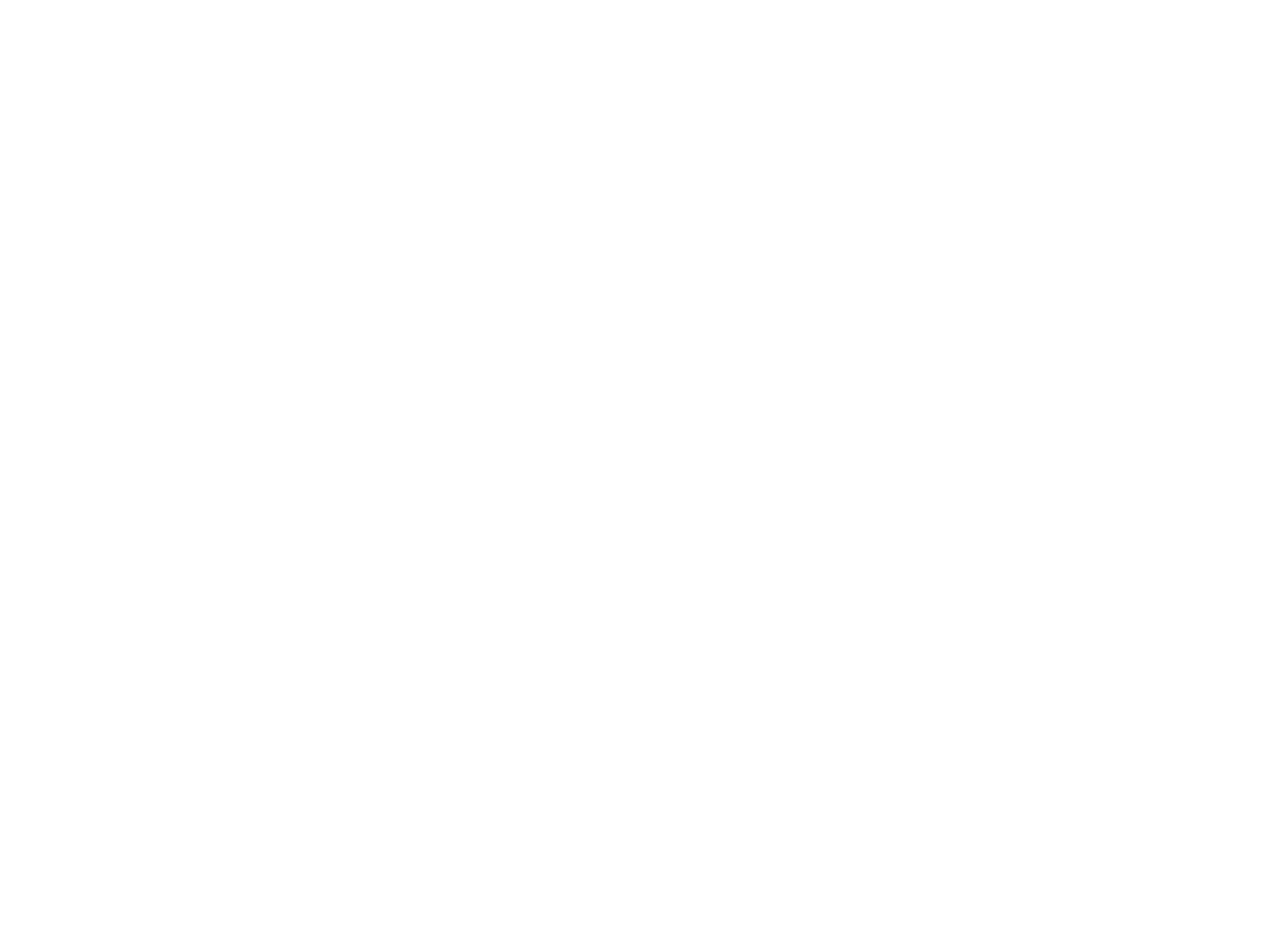
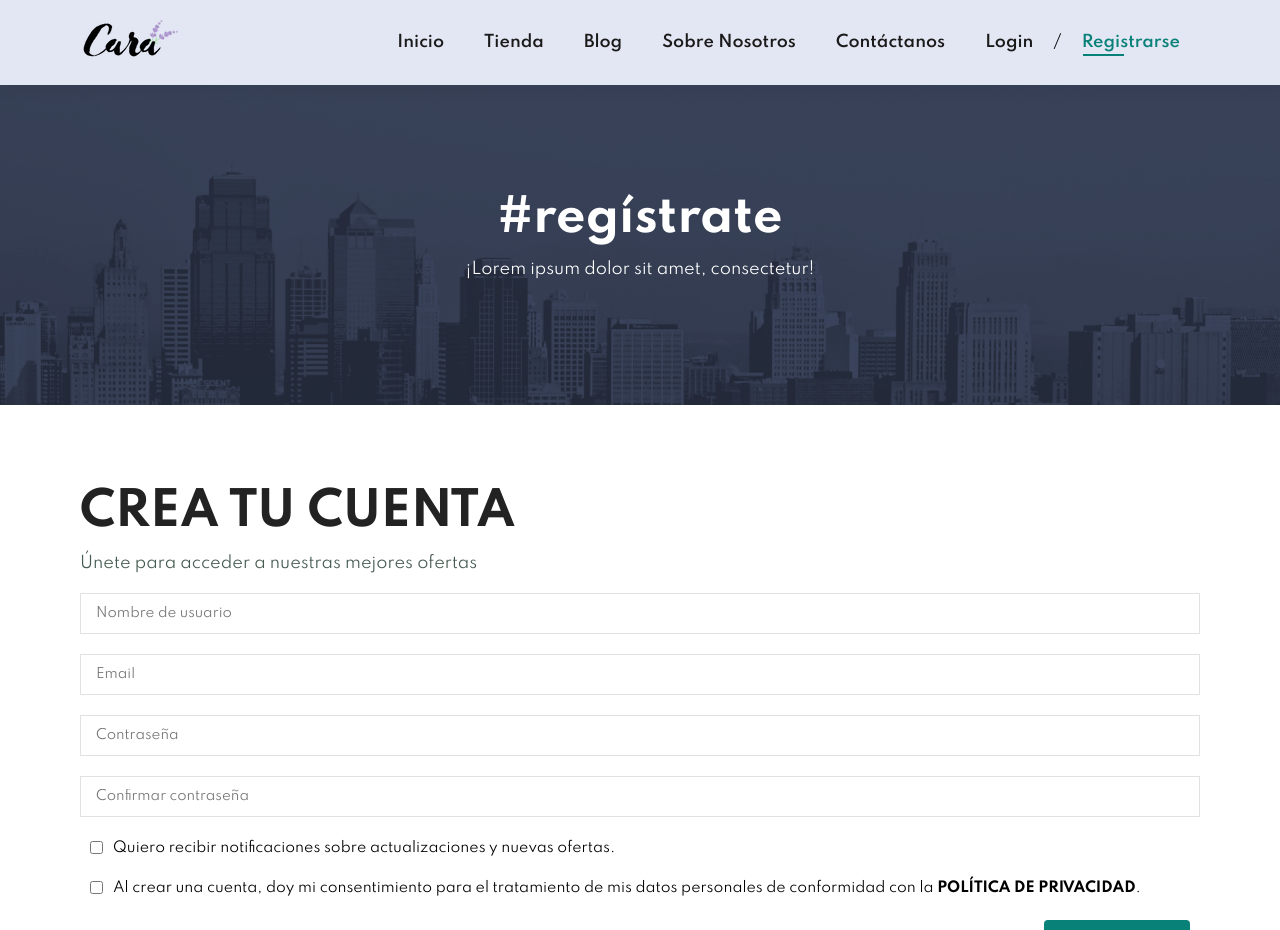
Before and after one commit to tomasyovino/frontend-cara-ecommerce-reactjs, a React (Create React App) app: page /register in a window 1280 px wide. Before the commit this address had no page. Shown: the top 930 px of the page. Before the commit the page ends 800 px from the top, so only its background shows below. Built offline with nearby package versions, Linux system fonts and the light colour scheme; the HTML template or start-up script is replaced by a standard one.

Commit message:
Display Register page complete design structure & fix some links

```diff
--- a/src/App.css
+++ b/src/App.css
@@ -193,7 +193,6 @@
     background-color: #e8f6ea;
     font-size: 16px !important;
     color: #088178 !important;
-    border: 1px solid #cce7d0;
     position: absolute;
     bottom: 20px;
     right: 10px;
@@ -939,6 +938,59 @@
     padding: 12px 20px;
 }
 
+/* Register Start */
+
+#register-hero.page-header {
+    background-image: url("./assets/img/about/banner.png");
+}
+
+.register-form form {
+    display: flex;
+    flex-direction: column;
+    align-items: flex-start;
+    gap: 20px;
+}
+
+.register-form form input {
+    width: 100%;
+    padding: 12px 15px;
+    outline: none;
+    border: 1px solid #e1e1e1;
+}
+
+.register-form form div {
+    display: flex;
+    align-items: center;
+    gap: 10px;
+}
+
+.register-form form div input {
+    padding: 0;
+    width: auto;
+    margin: 0;
+    margin-left: 10px;
+}
+
+.register-form form div label {
+    margin-top: 3px;
+    font-size: 14px;
+}
+
+.register-form form .btn-container {
+    justify-content: space-between;
+    width: 100%;
+    padding: 0 10px;
+}
+
+.register-form form p {
+    font-size: 15px;
+}
+
+.register-form form button {
+    background-color: #088178;
+    color: #fff;
+}
+
 /* Start Media Queries */
 @media (max-width:799px) {
     .section-p1 {
--- a/src/App.js
+++ b/src/App.js
@@ -1,5 +1,5 @@
 import { BrowserRouter, Routes, Route } from "react-router-dom";
-import { HomeScreen, AboutScreen, BlogScreen, CartScreen, ContactScreen, ProductDetailScreen, ShopScreen } from "./screens";
+import { HomeScreen, AboutScreen, BlogScreen, CartScreen, ContactScreen, ProductDetailScreen, ShopScreen, RegisterScreen, LoginScreen } from "./screens";
 import './App.css';
 
 const App = () => {
@@ -13,6 +13,8 @@
         <Route path="/contact" element={<ContactScreen />} />
         <Route path="/cart" element={<CartScreen />} />
         <Route path="/product/:id" element={<ProductDetailScreen />} />
+        <Route path="/register" element={<RegisterScreen />} />
+        <Route path="/login" element={<LoginScreen />} />
       </Routes>
     </BrowserRouter>
   );
--- a/src/components/Header.js
+++ b/src/components/Header.js
@@ -2,6 +2,8 @@
 import Logo from "../assets/img/logo.png";
 
 const Header = () => {
+
+  let connected = false;
 
   return (
     <header id="header" className='header'>
@@ -49,6 +51,19 @@
                     Contáctanos
                   </NavLink>
                 </li>
+
+                  {
+                    connected
+                      ?
+                        <>
+                          <li>
+                            <NavLink
+                              to="/logout"
+                              className={({ isActive }) => isActive ? "active" : undefined}
+                            >
+                              Salir
+                            </NavLink>
+                          </li>
                           <li id="lg-bag">
                             <NavLink
                               to="/cart"
@@ -57,6 +72,28 @@
                               <i class="fa-solid fa-cart-shopping"></i>
                             </NavLink>
                           </li>
+                        </>
+                      :
+                        <>
+                          <li>
+                            <NavLink
+                              to="/login"
+                              className={({ isActive }) => isActive ? "active" : undefined}
+                            >
+                              Login
+                            </NavLink>
+                          </li>
+                            /
+                          <li>
+                            <NavLink
+                              to="/register"
+                              className={({ isActive }) => isActive ? "active" : undefined}
+                            >
+                              Registrarse
+                            </NavLink>
+                          </li>
+                        </>
+                  }
                 <span id="close" className="close"><i class="fa fa-times"></i></span>
             </ul>
        </div>
--- a/src/components/contact-section/ContactForm.js
+++ b/src/components/contact-section/ContactForm.js
@@ -9,7 +9,6 @@
             <span>DÉJANOS UN MENSAJE</span>
             <h2>Nos encanta saber de ti</h2>
             <input type="text" placeholder="Tu nombre" />
-            <input type="email" placeholder="Tu E-mail" />
             <input type="text" placeholder="Asunto" />
             <textarea name="" id="" cols="30" rows="10" placeholder="Escribe tu mensaje"></textarea>
             <button class="normal">Enviar</button>
--- a/src/components/home-section/NewArrivals.js
+++ b/src/components/home-section/NewArrivals.js
@@ -14,56 +14,56 @@
     brand: "adidas",
     name: "Camisas de dibujos",
     price: "780",
-    slug: "/"
+    slug: "/product/1"
   },
   {
     img: f2,
     brand: "adidas",
     name: "Camisas de dibujos",
     price: "780",
-    slug: "/"
+    slug: "/product/1"
   },
   {
     img: f3,
     brand: "adidas",
     name: "Camisas de dibujos",
     price: "780",
-    slug: "/"
+    slug: "/product/1"
   },
   {
     img: f4,
     brand: "adidas",
     name: "Camisas de dibujos",
     price: "780",
-    slug: "/"
+    slug: "/product/1"
   },
   {
     img: f5,
     brand: "adidas",
     name: "Camisas de dibujos",
     price: "780",
-    slug: "/"
+    slug: "/product/1"
   },
   {
     img: f6,
     brand: "adidas",
     name: "Camisas de dibujos",
     price: "780",
-    slug: "/"
+    slug: "/product/1"
   },
   {
     img: f7,
     brand: "adidas",
     name: "Camisas de dibujos",
     price: "780",
-    slug: "/"
+    slug: "/product/1"
   },
   {
     img: f8,
     brand: "adidas",
     name: "Camisas de dibujos",
     price: "780",
-    slug: "/"
+    slug: "/product/1"
   },
 ]
 
--- a/src/components/index.js
+++ b/src/components/index.js
@@ -17,3 +17,5 @@
 export { default as ContactDetails } from './contact-section/ContactDetails';
 export { default as ContactForm } from './contact-section/ContactForm';
 export { default as SingleProduct } from './pDetail-section/SingleProduct';
+export { default as RegisterForm } from "./register-section/RegisterForm";
+export { default as LoginForm } from "./login-section/LoginForm";
--- /dev/null
+++ b/src/components/login-section/LoginForm.js
@@ -0,0 +1,9 @@
+import React from 'react'
+
+const LoginForm = () => {
+  return (
+    <div>LoginForm</div>
+  )
+}
+
+export default LoginForm
--- /dev/null
+++ b/src/components/register-section/RegisterForm.js
@@ -0,0 +1,30 @@
+import { Link } from "react-router-dom"
+
+const RegisterForm = () => {
+  return (
+    <section className='register-form section-p1 section-m1'>
+      <h2>CREA TU CUENTA</h2>
+      <p>Únete para acceder a nuestras mejores ofertas</p>
+      <form>
+        <input placeholder='Nombre de usuario' />
+        <input placeholder='Email' />
+        <input placeholder='Contraseña' />
+        <input placeholder='Confirmar contraseña' />
+        <div>
+          <input type="checkbox" />
+          <label>Quiero recibir notificaciones sobre actualizaciones y nuevas ofertas.</label>
+        </div>
+        <div>
+          <input type="checkbox" />
+          <label>Al crear una cuenta, doy mi consentimiento para el tratamiento de mis datos personales de conformidad con la <b>POLÍTICA DE PRIVACIDAD</b>.</label>
+        </div>
+        <div className="btn-container">
+          <p>¿Ya tienes una cuenta? <Link to="/login">Iniciar sesión</Link></p>
+          <button type='submit' className="normal">Regístrarse</button>
+        </div>
+      </form>
+    </section>
+  )
+}
+
+export default RegisterForm
--- a/src/screens/ContactScreen.js
+++ b/src/screens/ContactScreen.js
@@ -3,7 +3,7 @@
 const ContactScreen = () => {
   const pageHeaderData = {
     id: "contact-hero",
-    title: "conócenos",
+    title: "contáctanos",
     text: "¡Lorem ipsum dolor sit amet, consectetur!"
   }
 
--- /dev/null
+++ b/src/screens/LoginScreen.js
@@ -0,0 +1,21 @@
+import { Header, PageHeader, LoginForm, Newsletter, Footer } from "../components"
+
+const LoginScreen = () => {
+  const pageHeaderData = {
+    id: "login-hero",
+    title: "bienvenido",
+    text: "¡Nos alegra verte de nuevo!"
+}
+
+return (
+    <>
+        <Header />
+        <PageHeader data={pageHeaderData}/>
+        <LoginForm />
+        <Newsletter />
+        <Footer />
+    </>
+)
+}
+
+export default LoginScreen
--- /dev/null
+++ b/src/screens/RegisterScreen.js
@@ -0,0 +1,21 @@
+import { Header, PageHeader, RegisterForm, Newsletter, Footer } from "../components"
+
+const RegisterScreen = () => {
+    const pageHeaderData = {
+        id: "register-hero",
+        title: "regístrate",
+        text: "¡Lorem ipsum dolor sit amet, consectetur!"
+    }
+
+    return (
+        <>
+            <Header />
+            <PageHeader data={pageHeaderData}/>
+            <RegisterForm />
+            <Newsletter />
+            <Footer />
+        </>
+    )
+}
+
+export default RegisterScreen
--- a/src/screens/index.js
+++ b/src/screens/index.js
@@ -5,3 +5,5 @@
 export { default as ContactScreen } from './ContactScreen';
 export { default as ProductDetailScreen } from './ProductDetailScreen';
 export { default as ShopScreen } from './ShopScreen';
+export { default as RegisterScreen } from './RegisterScreen';
+export { default as LoginScreen } from './LoginScreen';
```
Lines whose indentation alone changed are shown as unchanged.
